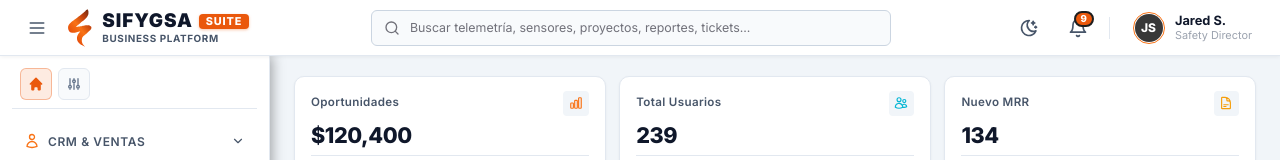
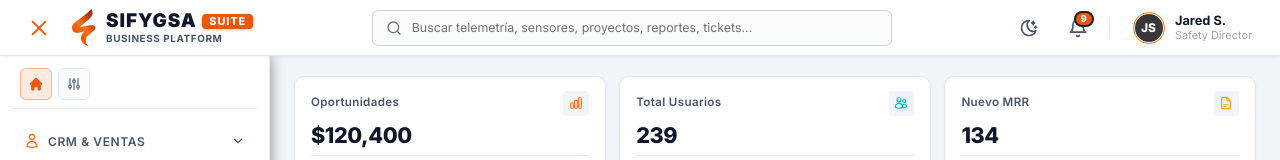
Before and after one commit to SIFYGSAPROJECTS/SIFYGSA-BUSINESS-SUITE, a React (Vite) app: page / in a window 1280 px wide. Shown: the top 160 px of the page. Built offline with nearby package versions, Linux system fonts and the light colour scheme.

Commit message:
feat(layout): animacion fluida de boton de hamburguesa a equis (X) al desplegar y plegar el menu

```diff
--- a/src/components/layout/Header.tsx
+++ b/src/components/layout/Header.tsx
@@ -6,6 +6,7 @@ import { useLanguage } from '../../context/LanguageContext';
 interface HeaderProps {
   currentModuleTitle?: string;
   onToggleSidebar?: () => void;
+  isSidebarOpen?: boolean;
   onLogout: () => void;
   user?: {
     name: string;
@@ -16,6 +17,7 @@ interface HeaderProps {
 
 export const Header: React.FC<HeaderProps> = ({
   onToggleSidebar,
+  isSidebarOpen = false,
   onLogout,
   user = {
     name: 'Jared S.',
@@ -65,12 +67,17 @@ export const Header: React.FC<HeaderProps> = ({
         {onToggleSidebar && (
           <button
             type="button"
-            className="header-toggle-btn"
+            className={`header-toggle-btn ${isSidebarOpen ? 'is-active' : ''}`}
             onClick={onToggleSidebar}
-            aria-label="Abrir o colapsar menú lateral"
-            title="Alternar menú lateral"
+            aria-label={isSidebarOpen ? 'Plegar menú lateral' : 'Desplegar menú lateral'}
+            title={isSidebarOpen ? 'Plegar menú lateral' : 'Desplegar menú lateral'}
+            aria-expanded={isSidebarOpen}
           >
-            <IconMenu size={20} />
+            <span className="hamburger-animated-box" aria-hidden="true">
+              <span className="hamburger-line line-top" />
+              <span className="hamburger-line line-middle" />
+              <span className="hamburger-line line-bottom" />
+            </span>
           </button>
         )}
         <div className="brand-suite-identity" style={{ display: 'flex', alignItems: 'center', gap: '0.65rem' }}>
--- a/src/components/layout/MainLayout.css
+++ b/src/components/layout/MainLayout.css
@@ -1535,3 +1535,89 @@ body.light-mode .header-tool-btn:hover {
   background-color: #F1F5F9 !important;
   color: #0F172A !important;
 }
+
+
+/* ==========================================================================
+   Animación de Botón Hamburguesa a Equis (X) en Menú Desplegable
+   ========================================================================== */
+.header-toggle-btn {
+  width: 38px;
+  height: 38px;
+  padding: 0;
+  border-radius: 6px;
+  background: transparent;
+  border: none;
+  cursor: pointer;
+  display: flex;
+  align-items: center;
+  justify-content: center;
+  transition: background-color 0.2s ease, color 0.2s ease, transform 0.15s ease;
+  color: #94A3B8;
+  flex-shrink: 0;
+}
+
+.header-toggle-btn:hover {
+  background-color: rgba(255, 255, 255, 0.08);
+  color: #FFFFFF;
+}
+
+.header-toggle-btn:active {
+  transform: scale(0.92);
+}
+
+[data-theme="light"] .header-toggle-btn,
+body.light-mode .header-toggle-btn {
+  color: #475569 !important;
+}
+
+[data-theme="light"] .header-toggle-btn:hover,
+body.light-mode .header-toggle-btn:hover {
+  background-color: #F1F5F9 !important;
+  color: #0F172A !important;
+}
+
+.hamburger-animated-box {
+  width: 20px;
+  height: 14px;
+  position: relative;
+  display: flex;
+  flex-direction: column;
+  justify-content: space-between;
+  align-items: center;
+}
+
+.hamburger-animated-box .hamburger-line {
+  display: block;
+  width: 20px;
+  height: 2px;
+  background-color: currentColor;
+  border-radius: 2px;
+  transition: transform 0.28s cubic-bezier(0.4, 0, 0.2, 1),
+              opacity 0.2s ease,
+              background-color 0.2s ease;
+  transform-origin: center;
+}
+
+/* Transición fluida a Equis (X) cuando el menú está desplegado (is-active) */
+.header-toggle-btn.is-active .hamburger-line.line-top {
+  transform: translateY(6px) rotate(45deg);
+}
+
+.header-toggle-btn.is-active .hamburger-line.line-middle {
+  opacity: 0;
+  transform: scaleX(0);
+}
+
+.header-toggle-btn.is-active .hamburger-line.line-bottom {
+  transform: translateY(-6px) rotate(-45deg);
+}
+
+/* Color corporativo cuando la X está activa */
+.header-toggle-btn.is-active {
+  color: #F97316;
+}
+
+[data-theme="light"] .header-toggle-btn.is-active,
+body.light-mode .header-toggle-btn.is-active {
+  color: #EA580C !important;
+}
--- a/src/components/layout/MainLayout.tsx
+++ b/src/components/layout/MainLayout.tsx
@@ -32,6 +32,11 @@ export const MainLayout: React.FC<MainLayoutProps> = ({
   const [isCollapsed, setIsCollapsed] = useState(false);
   const [isMobileOpen, setIsMobileOpen] = useState(false);
 
+  // Estado que determina si el menú está desplegado (abierto) o plegado
+  const isSidebarOpen = typeof window !== 'undefined' && window.innerWidth <= 860
+    ? isMobileOpen
+    : !isCollapsed;
+
   const handleToggleSidebar = () => {
     // En pantallas grandes colapsa/expande; en pantallas móviles abre/cierra drawer
     if (window.innerWidth <= 860) {
@@ -64,6 +69,7 @@ export const MainLayout: React.FC<MainLayoutProps> = ({
       <Header
         currentModuleTitle={currentModuleTitle}
         onToggleSidebar={handleToggleSidebar}
+        isSidebarOpen={isSidebarOpen}
         onLogout={onLogout}
         user={user}
       />
```
